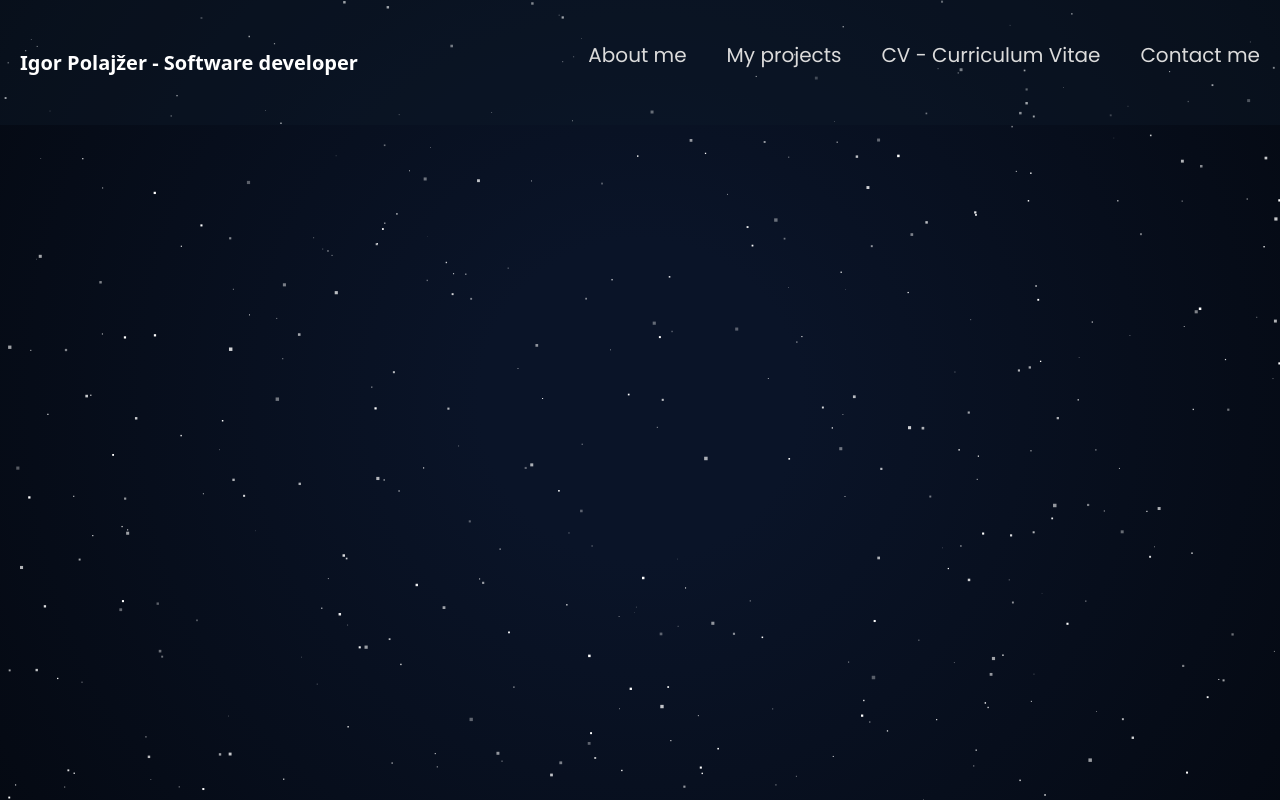
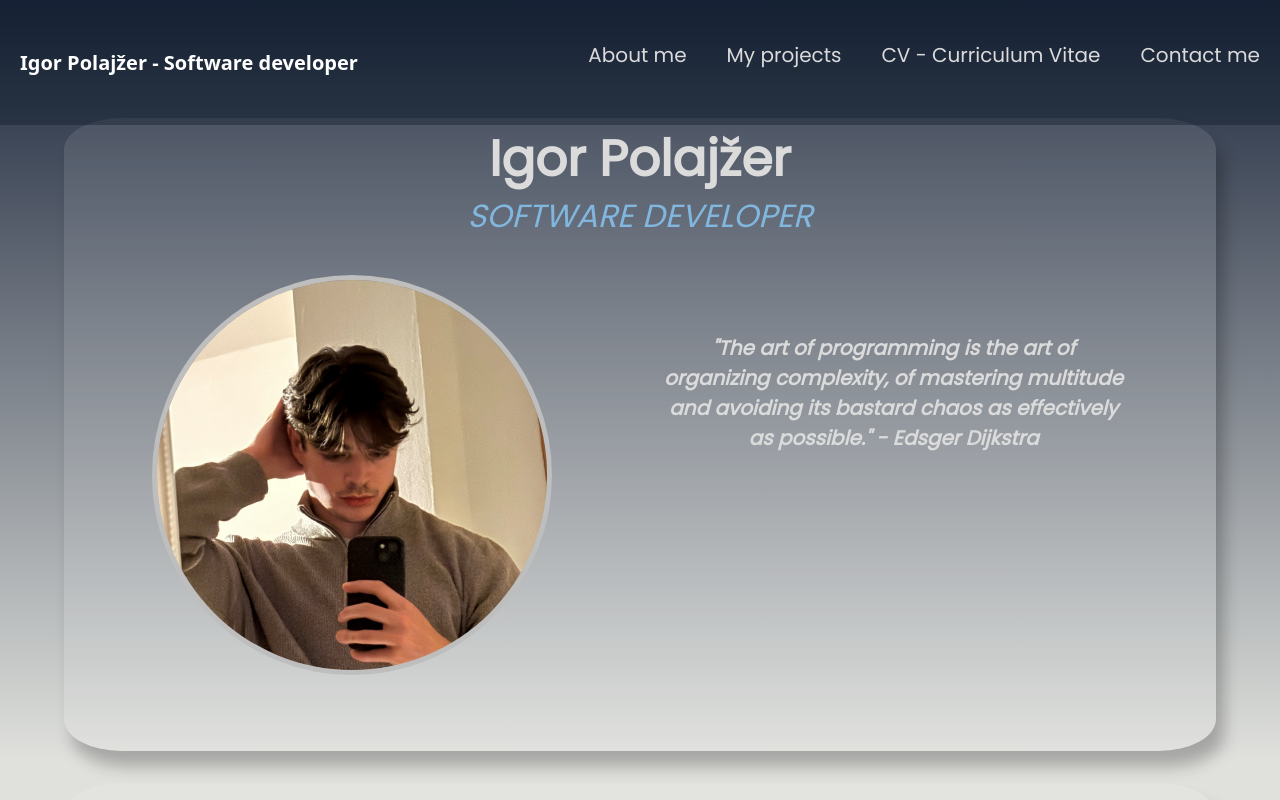
Before and after one commit to IgorPolajzer/software_developer_portfolio, a React (Create React App) app: page / in a window 1280 px wide. Built offline with nearby package versions, Linux system fonts and the light colour scheme.

Commit message:
Debugging stars canvas

```diff
--- a/public/styles.css
+++ b/public/styles.css
@@ -11,6 +11,8 @@ html, body {
   background: black; /* Set background to black */
 }
 
+
+
 canvas {
   display: block;
   position: fixed;
@@ -19,3 +21,12 @@ canvas {
   width: 100%;
   height: 100%;
 }
+
+#starfield {
+    position: fixed;
+    top: 0;
+    left: 0;
+    width: 100%;
+    height: 100%;
+    z-index: -1; /* Ensure it stays behind content */
+}
```
